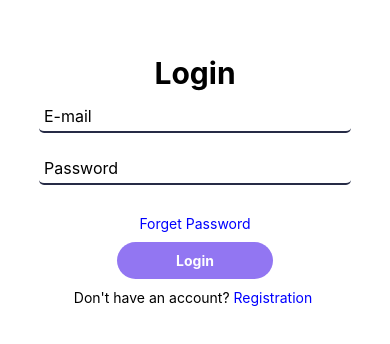
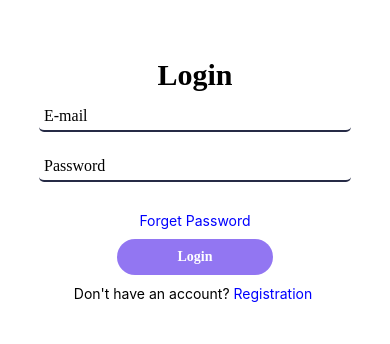
Before and after one commit to 64070018/mobile-Rubheal, a React Native app in the folder RUBHEAL/: screen /HOME in a window 390 px wide. Shown: the part 262-606 px from the top of the page. Built offline with nearby package versions, Linux system fonts and the light colour scheme; no server answers; grey boxes are pictures that could not be loaded; what react-native-responsive-dimensions would draw is missing.

Commit message:
edit font

```diff
--- a/RUBHEAL/components/History.js
+++ b/RUBHEAL/components/History.js
@@ -34,7 +34,8 @@ const styles = StyleSheet.create({
         // justifyContent: "center",
     },
     text: {
-        fontSize: 18
+        fontSize: 18,
+        fontFamily: 'Anuphan'
     }
 
 });
--- a/RUBHEAL/components/TopRank.js
+++ b/RUBHEAL/components/TopRank.js
@@ -55,6 +55,7 @@ const styles = StyleSheet.create({
     catTitle: {
         fontSize: 20,
         fontWeight: 'light',
+        fontFamily: 'Anuphan'
     },
     product: {
         width: "95%",
--- a/RUBHEAL/components/comment.js
+++ b/RUBHEAL/components/comment.js
@@ -63,7 +63,8 @@ const styles = StyleSheet.create({
         fontSize: 16,
         fontWeight: 'light',
         textAlign: 'left',
-        lineHeight: 20
+        lineHeight: 20,
+        fontFamily: 'Anuphan'
 
     },
     account: {
--- a/RUBHEAL/screens/AdminPage.js
+++ b/RUBHEAL/screens/AdminPage.js
@@ -218,11 +218,11 @@ const styles = StyleSheet.create({
   navText: {
     fontSize: 30,
     fontWeight: "700",
+    fontFamily: 'Anuphan'
   },
 
   backgroundChat: {
     flex: 6,
-
     width: "100%",
   },
 
@@ -233,6 +233,7 @@ const styles = StyleSheet.create({
   iconText: {
     justifyContent: "center",
     padding: 10,
+    fontFamily: 'Anuphan'
   },
 
   contentBox: {
--- a/RUBHEAL/screens/DetailScreen.js
+++ b/RUBHEAL/screens/DetailScreen.js
@@ -15,7 +15,7 @@ const DetailScreen = ({ navigation, route }) => {
     const [addComment, setAddComment] = useState('');
     const [getComments, setComments] = useState([]);
     const [productId, setProductId] = useState(route.params.id);
-    console.log("product id", productId)
+    // console.log("product id", productId)
 
 
 
@@ -79,8 +79,6 @@ const DetailScreen = ({ navigation, route }) => {
 
     for (i ; i < querySnapshotComments.size; i++){
         const commentId = querySnapshotComments.docs[i].data().ProductId;
-        setProductId(commentId)
-        console.log("comment id", commentId)
         if(route.params.id == commentId){
                 rate += querySnapshotComments.docs[i].data().rating;
                 num += 1;
@@ -368,7 +366,8 @@ const styles = StyleSheet.create({
         fontSize: 30,
         textAlign: 'center',
         fontWeight: 'bold',
-        color: '#fff'
+        color: '#fff',
+        fontFamily: 'Anuphan'
 
     },
     input: {
@@ -380,12 +379,14 @@ const styles = StyleSheet.create({
         backgroundColor: '#eee',
         fontSize: 16,
         height: responsiveHeight(10),
-        marginHorizontal: '5%'
+        marginHorizontal: '5%',
+        fontFamily: 'Anuphan'
     },
     title: {
         fontSize: 30,
         fontWeight: 'light',
-        textAlign: 'left'
+        textAlign: 'left',
+        fontFamily: 'Anuphan'
     },
     header: {
         paddingHorizontal: 10,
@@ -393,14 +394,16 @@ const styles = StyleSheet.create({
         fontWeight: 'bold',
         textAlign: 'left',
         marginTop: 20,
-        marginBottom: 10
+        marginBottom: 10,
+        fontFamily: 'Anuphan'
     },
     content: {
         paddingHorizontal: 10,
         fontSize: 16,
         fontWeight: 'light',
         textAlign: 'left',
-        lineHeight: 20
+        lineHeight: 20,
+        fontFamily: 'Anuphan'
 
     },
     account: {
--- a/RUBHEAL/screens/ForgotPasswordScreen.js
+++ b/RUBHEAL/screens/ForgotPasswordScreen.js
@@ -57,11 +57,13 @@ const styles = StyleSheet.create({
         borderBottomWidth: 2,
         borderRadius: 5,
         padding: 5,
-        marginVertical: 10
+        marginVertical: 10,
+        fontFamily: 'Anuphan'
     },
     title: {
         fontSize: 30,
         fontWeight: 'bold',
+        fontFamily: 'Anuphan'
     },
     button: {
         backgroundColor: '#9276F2',
@@ -73,6 +75,7 @@ const styles = StyleSheet.create({
     buttonText: {
         color: 'white',
         fontWeight: 'bold',
+        fontFamily: 'Anuphan'
     },
 });
 
--- a/RUBHEAL/screens/LoginScreen.js
+++ b/RUBHEAL/screens/LoginScreen.js
@@ -90,11 +90,13 @@ const styles = StyleSheet.create({
         borderBottomWidth: 2,
         borderRadius: 5,
         padding: 5,
-        marginVertical: 10
+        marginVertical: 10,
+        fontFamily: 'Anuphan'
     },
     title: {
         fontSize: 30,
         fontWeight: 'bold',
+        fontFamily: 'Anuphan'
     },
     button: {
         backgroundColor: '#9276F2',
@@ -106,6 +108,7 @@ const styles = StyleSheet.create({
     buttonText: {
         color: 'white',
         fontWeight: 'bold',
+        fontFamily: 'Anuphan'
     },
 });
 
--- a/RUBHEAL/screens/RegistrationScreen.js
+++ b/RUBHEAL/screens/RegistrationScreen.js
@@ -1,10 +1,10 @@
-import React, { useState,useEffect } from 'react';
+import React, { useState, useEffect } from 'react';
 import { useNavigation } from '@react-navigation/core'
 
 import { StyleSheet, Text, View, Image, TextInput, TouchableOpacity } from 'react-native';
 import CheckBox from 'react-native-check-box'
 import { responsiveHeight, responsiveWidth } from "react-native-responsive-dimensions";
-import {auth, firebase} from '../database'
+import { auth, firebase } from '../database'
 import { getFirestore, collection, addDoc } from 'firebase/firestore';
 import { firestore } from '../database';
 import { Formik } from 'formik';
@@ -46,9 +46,9 @@ const RegistrationScreen = () => {
         // Now, let's add user data to Firestore
         const userData = {
           email: user.email,
-        name : name,
-        phone : phone,
-        position : "user"
+          name: name,
+          phone: phone,
+          position: "user"
 
           // Add other user data fields as needed
         };
@@ -76,25 +76,25 @@ const RegistrationScreen = () => {
       .max(50, 'Too Long!')
       .required('Please Enter your name'),
     email: Yup.string().email('Invalid email').required('Please Enter your email address'),
-    password : Yup.string().min(6).required('Please enter your password').matches(/^(?=.*?[A-Z])(?=.*?[a-z])(?=.*?[0-9])(?=.*?[#?!@$%^&*-]).{8,}$/, "Must contain minimum 8 char"),
-    ConfirmPassword : Yup.string().min(8).oneOf([Yup.ref('password')], "Your Password do not match").required("Confrim Password is required"),
-    phone : Yup.string().min(10, "Must be exactly 10 digits").max(10, "Must be exactly 10 digits").matches(/^[0-9]+$/, "Must be only digits").required("Please Enter your phone number")
+    password: Yup.string().min(6).required('Please enter your password').matches(/^(?=.*?[A-Z])(?=.*?[a-z])(?=.*?[0-9])(?=.*?[#?!@$%^&*-]).{8,}$/, "Must contain minimum 8 char"),
+    ConfirmPassword: Yup.string().min(8).oneOf([Yup.ref('password')], "Your Password do not match").required("Confrim Password is required"),
+    phone: Yup.string().min(10, "Must be exactly 10 digits").max(10, "Must be exactly 10 digits").matches(/^[0-9]+$/, "Must be only digits").required("Please Enter your phone number")
   });
   return (
 
     <Formik
       initialValues={{
-      email : '',
-      name : '',
-      phone : '',
-      password : '',
-      ConfirmPassword : ''
+        email: '',
+        name: '',
+        phone: '',
+        password: '',
+        ConfirmPassword: ''
       }}
       validationSchema={SignupSchema}>
 
 
 
-      {({values, errors, touched, handleChange, setFieldTouched, isValid, handleSubmit})=>(
+      {({ values, errors, touched, handleChange, setFieldTouched, isValid, handleSubmit }) => (
 
 
         <View style={styles.container}>
@@ -104,29 +104,29 @@ const RegistrationScreen = () => {
 
 
 
-      <TextInput style={styles.input} placeholder='Full Name'  value={values.name}  onChangeText={handleChange('name')}  onBlur={() => setFieldTouched('name')}/>
+          <TextInput style={styles.input} placeholder='Full Name' value={values.name} onChangeText={handleChange('name')} onBlur={() => setFieldTouched('name')} />
           {touched.name && errors.name && (
-        <Text style={{color : 'red'}}>{errors.name}</Text>
+            <Text style={{ color: 'red' }}>{errors.name}</Text>
           )}
 
 
-      <TextInput style={styles.input} placeholder='E-mail' keyboardType='email-address'value={values.email}  onChangeText={handleChange('email')}  onBlur={() => setFieldTouched('email')} />
+          <TextInput style={styles.input} placeholder='E-mail' keyboardType='email-address' value={values.email} onChangeText={handleChange('email')} onBlur={() => setFieldTouched('email')} />
           {touched.email && errors.email && (
-        <Text style={{color : 'red'}}>{errors.email}</Text>
+            <Text style={{ color: 'red' }}>{errors.email}</Text>
           )}
-      <TextInput style={styles.input} placeholder='Phone' keyboardType='phone-pad' value={values.phone} onChangeText={handleChange('phone')}  onBlur={() => setFieldTouched('phone')} />
+          <TextInput style={styles.input} placeholder='Phone' keyboardType='phone-pad' value={values.phone} onChangeText={handleChange('phone')} onBlur={() => setFieldTouched('phone')} />
           {touched.phone && errors.phone && (
-        <Text style={{color : 'red'}}>{errors.phone}</Text>
+            <Text style={{ color: 'red' }}>{errors.phone}</Text>
           )}
 
-      <TextInput style={styles.input} placeholder='Password' secureTextEntry={true} value={values.password}  onChangeText={handleChange('password')}  onBlur={() => setFieldTouched('password')} />
+          <TextInput style={styles.input} placeholder='Password' secureTextEntry={true} value={values.password} onChangeText={handleChange('password')} onBlur={() => setFieldTouched('password')} />
           {touched.password && errors.password && (
-        <Text style={{color : 'red'}}>{errors.password}</Text>
+            <Text style={{ color: 'red' }}>{errors.password}</Text>
           )}
-      <TextInput style={styles.input} placeholder='Confirm Password' secureTextEntry={true} value={values.ConfirmPassword}  onChangeText={handleChange('ConfirmPassword')}  onBlur={() => setFieldTouched('ConfirmPassword')} />
+          <TextInput style={styles.input} placeholder='Confirm Password' secureTextEntry={true} value={values.ConfirmPassword} onChangeText={handleChange('ConfirmPassword')} onBlur={() => setFieldTouched('ConfirmPassword')} />
 
           {touched.ConfirmPassword && errors.ConfirmPassword && (
-        <Text style={{color : 'red'}}>{errors.ConfirmPassword}</Text>
+            <Text style={{ color: 'red' }}>{errors.ConfirmPassword}</Text>
           )}
           <View style={{ flexDirection: 'row', width: '80%', alignItems: 'center', justifyContent: 'center' }}>
             <CheckBox
@@ -135,18 +135,27 @@ const RegistrationScreen = () => {
             />
 
 
-        <Text style={{ color: 'red', marginStart: 10 }}>agree that our app does not
+            <Text style={{
+              color: 'red', marginStart: 10,
+              fontFamily: 'Anuphan'
+            }}>agree that our app does not
               cover money fraud. (require) </Text>
 
           </View>
 
-      <TouchableOpacity style={[styles.button, { marginTop: 20, marginBottom: 10, width: '40%',  backgroundColor: !isValid || isChecked1 == false || values.name == "" || values.password == "" || values.ConfirmPassword == "" || values.phone == "" || values.email == "" ? '#a5c9ca' : '#8667F2', }]} disabled={!isValid || isChecked1 == false || values.name == "" || values.password == "" || values.ConfirmPassword == "" || values.phone == "" || values.email == ""} onPress={() => handleSignUp(values.email, values.password, values.name, values.phone)}>
+          <TouchableOpacity style={[styles.button, { marginTop: 20, marginBottom: 10, width: '40%', backgroundColor: !isValid || isChecked1 == false || values.name == "" || values.password == "" || values.ConfirmPassword == "" || values.phone == "" || values.email == "" ? '#a5c9ca' : '#8667F2', }]} disabled={!isValid || isChecked1 == false || values.name == "" || values.password == "" || values.ConfirmPassword == "" || values.phone == "" || values.email == ""} onPress={() => handleSignUp(values.email, values.password, values.name, values.phone)}>
             <Text style={styles.buttonText}>CREATE ACCOUNT</Text>
           </TouchableOpacity>
           <View style={{ flexDirection: 'row', fontSize: 12, }}>
-        <Text style={{ color: '#000' }}>Already have an account?</Text>
+            <Text style={{
+              color: '#000',
+              fontFamily: 'Anuphan'
+            }}>Already have an account?</Text>
             <TouchableOpacity onPress={() => navigation.replace("Login")}>
-        <Text style={{ color: 'blue' }} Í> login</Text>
+              <Text style={{
+                color: 'blue',
+                fontFamily: 'Anuphan'
+              }} Í> login</Text>
 
             </TouchableOpacity>
           </View>
@@ -178,12 +187,14 @@ const styles = StyleSheet.create({
     borderBottomWidth: 2,
     borderRadius: 5,
     padding: 5,
-    marginVertical: 10
+    marginVertical: 10,
+    fontFamily: 'Anuphan'
   },
   title: {
     marginTop: 20,
     fontSize: 30,
     fontWeight: '400',
+    fontFamily: 'Anuphan'
   },
   button: {
 
@@ -191,10 +202,12 @@ const styles = StyleSheet.create({
     padding: 10,
     alignItems: 'center',
     justifyContent: 'center',
+    fontFamily: 'Anuphan'
   },
   buttonText: {
     color: 'white',
     fontWeight: 'bold',
+    fontFamily: 'Anuphan'
   },
 });
 
--- a/RUBHEAL/screens/SettingAccount.js
+++ b/RUBHEAL/screens/SettingAccount.js
@@ -165,23 +165,27 @@ const styles = StyleSheet.create({
         padding: 5,
         marginBottom: 10,
         marginTop: 5,
+        fontFamily: 'Anuphan'
     },
     label: {
         fontSize: 18,
         textAlign: 'left',
         width: '80%',
-        marginTop: 10
+        marginTop: 10,
+        fontFamily: 'Anuphan'
 
     },
     title: {
         fontSize: 30,
         fontWeight: 'bold',
+        fontFamily: 'Anuphan'
     },
     label: {
         fontSize: 20,
         fontWeight: '600',
         width: '80%',
-        marginBottom: 10
+        marginBottom: 10,
+        fontFamily: 'Anuphan'
     },
     button: {
         backgroundColor: '#9276F2',
@@ -194,6 +198,7 @@ const styles = StyleSheet.create({
         color: 'white',
         fontWeight: 'bold',
         letterSpacing: 1,
+        fontFamily: 'Anuphan'
     },
     dropdown: {
         height: 50,
@@ -208,9 +213,11 @@ const styles = StyleSheet.create({
     },
     placeholderStyle: {
         fontSize: 16,
+        fontFamily: 'Anuphan'
     },
     selectedTextStyle: {
         fontSize: 16,
+        fontFamily: 'Anuphan'
     },
     iconStyle: {
         width: 20,
@@ -219,6 +226,7 @@ const styles = StyleSheet.create({
     inputSearchStyle: {
         height: 40,
         fontSize: 16,
+        fontFamily: 'Anuphan'
     },
     dropdown: {
         height: 50,
@@ -233,9 +241,11 @@ const styles = StyleSheet.create({
     },
     placeholderStyle: {
         fontSize: 16,
+        fontFamily: 'Anuphan'
     },
     selectedTextStyle: {
         fontSize: 16,
+        fontFamily: 'Anuphan'
     },
     iconStyle: {
         width: 20,
@@ -244,6 +254,7 @@ const styles = StyleSheet.create({
     inputSearchStyle: {
         height: 40,
         fontSize: 16,
+        fontFamily: 'Anuphan'
     },
 });
 
--- a/RUBHEAL/screens/UpdateScreen.js
+++ b/RUBHEAL/screens/UpdateScreen.js
@@ -251,7 +251,8 @@ const styles = StyleSheet.create({
         marginLeft: '15%',
     },
     content: {
-        marginVertical: '20%'
+        marginVertical: '20%',
+        fontFamily: 'Anuphan'
     },
     logo: {
         width: responsiveWidth(40),
@@ -268,12 +269,14 @@ const styles = StyleSheet.create({
         padding: 5,
         marginBottom: 10,
         marginTop: 5,
+        fontFamily: 'Anuphan'
     },
     label: {
         fontSize: 18,
         textAlign: 'left',
         width: '80%',
-        marginTop: 10
+        marginTop: 10,
+        fontFamily: 'Anuphan'
 
     },
     title: {
@@ -281,7 +284,8 @@ const styles = StyleSheet.create({
         fontWeight: 'bold',
         justifyContent: 'center',
         alignItems: 'center',
-        marginHorizontal: '20%'
+        marginHorizontal: '20%',
+        fontFamily: 'Anuphan'
     },
     button: {
         // backgroundColor: '#9276F2',
@@ -289,12 +293,14 @@ const styles = StyleSheet.create({
         padding: 10,
         alignItems: 'center',
         justifyContent: 'center',
-        marginLeft: '20%'
+        marginLeft: '20%',
+        fontFamily: 'Anuphan'
     },
     buttonText: {
         color: 'white',
         fontWeight: 'bold',
         letterSpacing: 1,
+        fontFamily: 'Anuphan'
     },
     dropdown: {
         height: 50,
@@ -309,9 +315,11 @@ const styles = StyleSheet.create({
     },
     placeholderStyle: {
         fontSize: 16,
+        fontFamily: 'Anuphan'
     },
     selectedTextStyle: {
         fontSize: 16,
+        fontFamily: 'Anuphan'
     },
     iconStyle: {
         width: 20,
@@ -320,6 +328,7 @@ const styles = StyleSheet.create({
     inputSearchStyle: {
         height: 40,
         fontSize: 16,
+        fontFamily: 'Anuphan'
     },
     dropdown: {
         height: 50,
@@ -334,9 +343,11 @@ const styles = StyleSheet.create({
     },
     placeholderStyle: {
         fontSize: 16,
+        fontFamily: 'Anuphan'
     },
     selectedTextStyle: {
         fontSize: 16,
+        fontFamily: 'Anuphan'
     },
     iconStyle: {
         width: 20,
@@ -345,6 +356,7 @@ const styles = StyleSheet.create({
     inputSearchStyle: {
         height: 40,
         fontSize: 16,
+        fontFamily: 'Anuphan'
     },
     backgroundImage: {
         flex: 1,
```
Also changed, not shown: RUBHEAL/components/ShowProduct.js (+13 -6 lines). Lines whose indentation alone changed are shown as unchanged.
